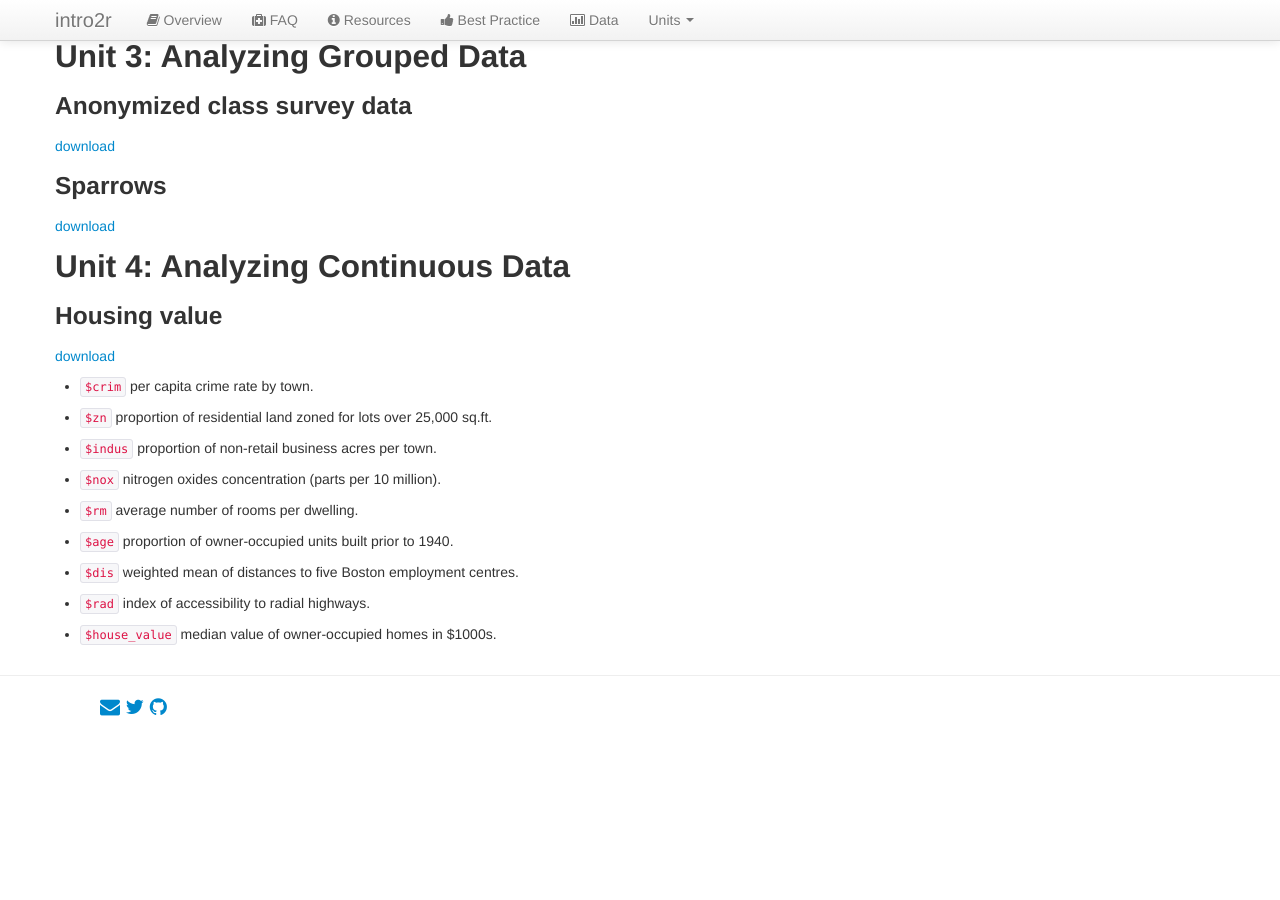
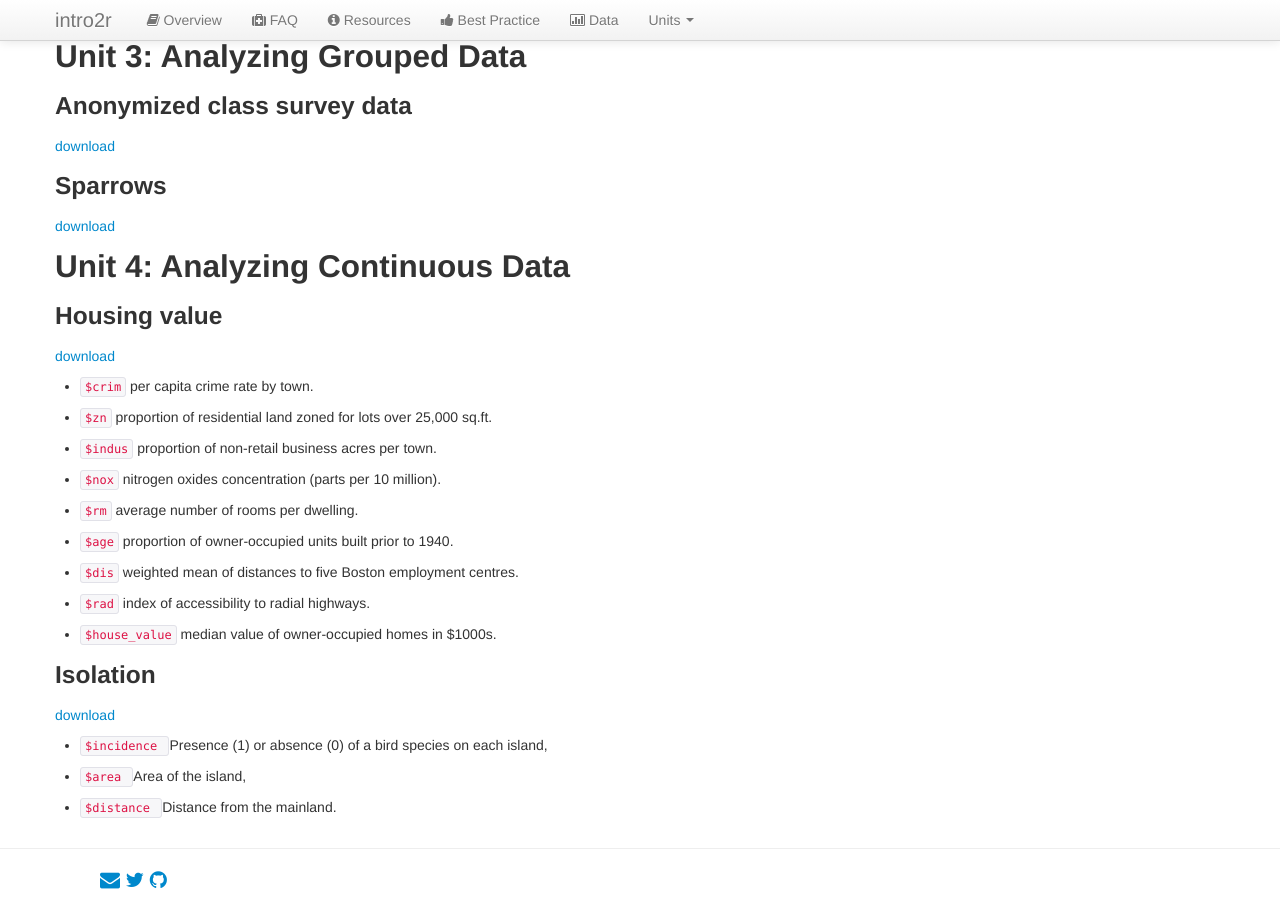
Before and after one commit to intro2r/intro2r, a Jekyll site: the page built from data/index.md, in a window 1280 px wide and 900 px high, scrolled down 1344 px. Built offline with Jekyll 4.4.1, drawn with Linux system fonts in a browser that asks for light colours; before the commit the page ends 2071 px from its top, so only the background shows below that.

Commit message:
Update index.md

```diff
--- a/data/index.md
+++ b/data/index.md
@@ -115,3 +115,14 @@ Data on the presence/absence of mammals on (most) of the islands of the Galapago
   - `$rad`  index of accessibility to radial highways.
 
   - `$house_value`  median value of owner-occupied homes in $1000s.
+
+
+### Isolation
+
+[download](../data/isolation.txt)
+
+ - `$incidence `  Presence (1) or absence (0) of a bird species on each island,
+
+ - `$area ` Area of the island,
+
+ - `$distance ` Distance from the mainland.
```
